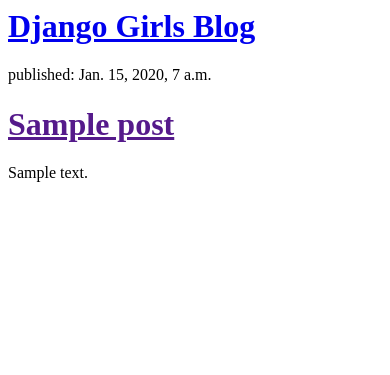
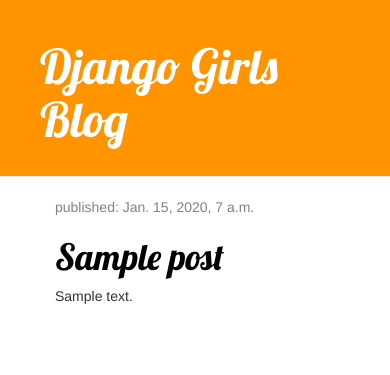
Before and after one commit to teixeirama/my-first-blog, a Django app: template blog/templates/blog/post_list.html in a window 390 px wide. Shown: the top 375 px of the page. Run offline with Django 3.2, Linux system fonts and the light colour scheme; the template is opened without the code that fills it: values that come from a table or form of the project are taken from there, others are empty; tables that the repository leaves empty hold one stand-in row (values such as "Sample post"); some libraries are stand-ins or nearby versions.

Commit message:
fiz um estilo mais ou menos mas segue o baile

```diff
--- /dev/null
+++ b/blog/static/css/blog.css
@@ -0,0 +1,60 @@
+/*
+
+h1 a {
+    color: #FCA205;
+    font-family: 'Lobster';
+}
+
+
+body {
+    padding-left: 15px;
+}
+*/
+
+.page-header {
+    background-color: #ff9400;
+    margin-top: 0;
+    margin-left: 0;
+    padding: 20px 20px 20px 40px;
+}
+
+.page-header h1, .page-header h1 a, .page-header h1 a:visited, .page-header h1 a:active {
+    color: #ffffff;
+    font-size: 36pt;
+    text-decoration: none;
+}
+
+.content {
+    margin-left: 40px;
+}
+
+h1, h2, h3, h4 {
+    font-family: 'Lobster', cursive;
+}
+
+.date {
+    color: #828282;
+}
+
+.save {
+    float: right;
+}
+
+.post-form textarea, .post-form input {
+    width: 100%;
+}
+
+.top-menu, .top-menu:hover, .top-menu:visited {
+    color: #ffffff;
+    float: right;
+    font-size: 26pt;
+    margin-right: 20px;
+}
+
+.post {
+    margin-bottom: 70px;
+}
+
+.post h1 a, .post h1 a:visited {
+    color: #000000;
+}
--- /dev/null
+++ b/blog/templates/blog/base.html
@@ -0,0 +1,34 @@
+{% load staticfiles %}
+<html>
+
+
+    <head>
+
+        <link href="//fonts.googleapis.com/css?family=Lobster&subset=latin,latin-ext" rel="stylesheet" type="text/css">
+
+            <title>Maira's blog</title>
+
+        <link rel="stylesheet" href="//maxcdn.bootstrapcdn.com/bootstrap/3.2.0/css/bootstrap.min.css">
+        <link rel="stylesheet" href="//maxcdn.bootstrapcdn.com/bootstrap/3.2.0/css/bootstrap-theme.min.css">
+        <link rel="stylesheet" href="{% static 'css/blog.css' %}">
+
+    </head>
+
+    <body>
+
+ <div class="page-header">
+        <h1><a href="/">Django Girls Blog</a></h1>
+    </div>
+    <div class="content container">
+        <div class="row">
+            <div class="col-md-8">
+            {% block content %}
+            {% endblock %}
+            </div>
+        </div>
+    </div>
+
+    </body>
+
+
+</html>
--- a/blog/templates/blog/post_list.html
+++ b/blog/templates/blog/post_list.html
@@ -1,31 +1,16 @@
-<html>
 
-    <head>
+{% extends 'blog/base.html' %}
 
-        <title>Django Girls blog</title>
+{% block content %}
 
-    </head>
+            {% for post in posts %}
+                <div class="post">
+                    <div class="date">
+                        <p>published: {{ post.published_date }}</p>
+                    </div>
+                    <h1><a href="{% url 'post_detail' pk=post.pk %}">{{ post.title }}</a></h1>
+                    <p>{{ post.text|linebreaksbr }}</p>
+                </div>
+            {% endfor %}
 
-    <body>
-
-        <div>
-
-    <h1><a href="/">Django Girls Blog</a></h1>
-
-        </div>
-
-{% for post in posts %}
-
-    <div>
-        <p>published: {{ post.published_date }}</p>
-        <h1><a href="">{{ post.title }}</a></h1>
-        <p>{{ post.text|linebreaksbr }}</p>
-
-    </div>
-
-{% endfor %}
-
-
-    </body>
-
-</html>
+{% endblock %}
--- a/blog/urls.py
+++ b/blog/urls.py
@@ -2,7 +2,7 @@
 from django.conf.urls import url
 from . import views
 
-
 urlpatterns = [
     url(r'^$', views.post_list, name='post_list'),
+    url(r'^post/(?P<pk>\d+)/$', views.post_detail, name='post_detail'),
 ]
--- a/blog/views.py
+++ b/blog/views.py
@@ -2,7 +2,12 @@
 from django.shortcuts import render
 from .models import Post
 from django.utils import timezone
+from django.shortcuts import render, get_object_or_404
 
 def post_list(request):
     posts = Post.objects.filter(published_date__lte=timezone.now()).order_by('published_date')
     return render(request, 'blog/post_list.html', {'posts': posts})
+
+def post_detail(request, pk):
+    post = get_object_or_404(Post, pk=pk)
+    return render(request, 'blog/post_detail.html', {'post': post})
```
Also changed, not shown: blog/templates/blog/post_detail.html (added, +15 -0 lines).
